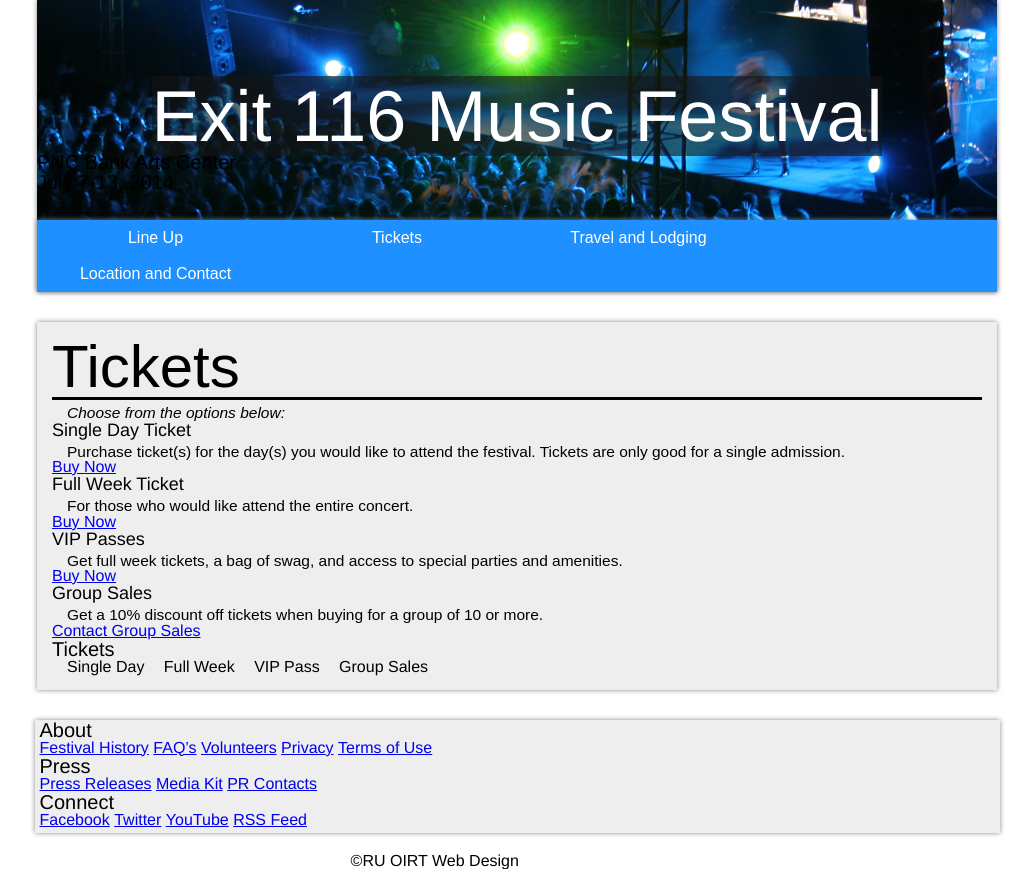
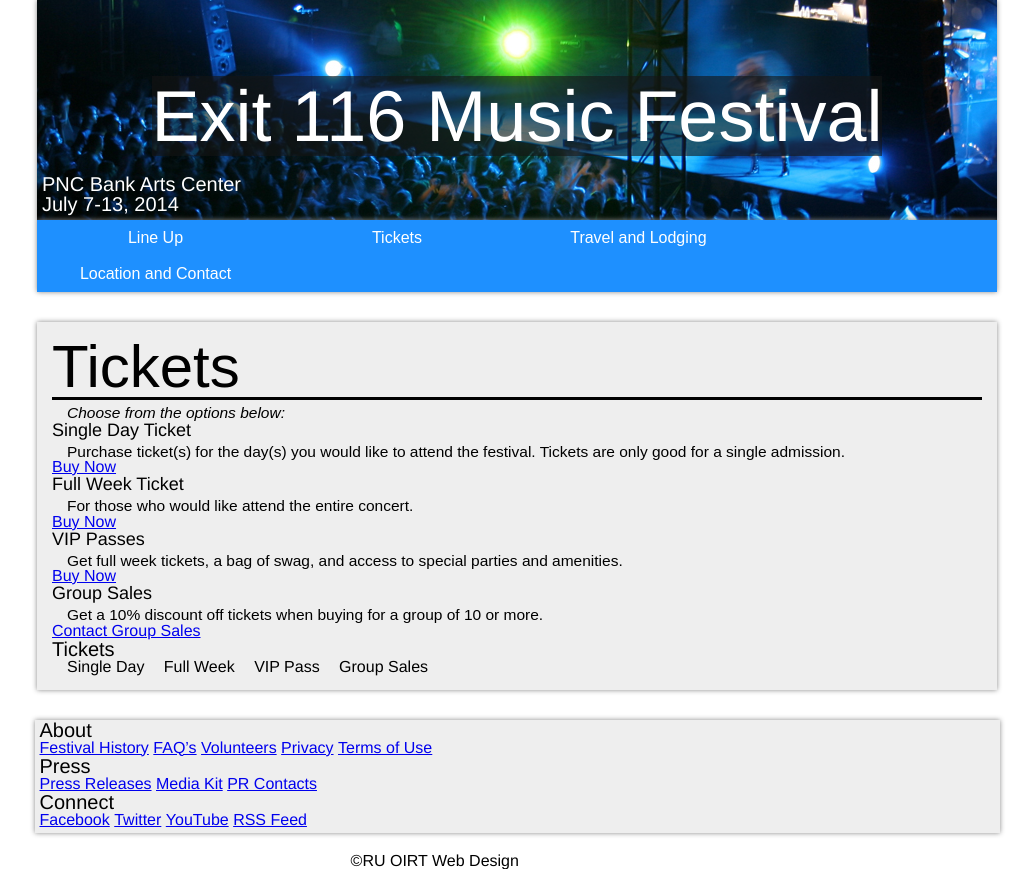
Before and after one commit to RobertoECruz/exit-116-website, a plain HTML site: page tickets.html in a window 1280 px wide. Shown: the whole page, without its empty margins (123-1157 px from the left). Drawn offline with Linux system fonts and the light colour scheme.

Commit message:
Fix pnc colors

```diff
--- a/tickets.html
+++ b/tickets.html
@@ -15,8 +15,11 @@
 		  <div class="container">
         <div id="first_banner">
 			    <h1 id="moma_bear"><a href="index.html">Exit 116 Music Festival</a></h1>
-			<h2>PNC Bank Arts Center</h2>
-			<h2>July 7-13, 2014</h2>
+          <div id="PNC">
+            <h2>PNC Bank Arts Center</h2>
+            <h2>July 7-13, 2014</h2>
+          </div>
+    </div>
 			</div> <!--close #first_banner--!>
 			<div id="contact">
       <nav class="container">
```
Also changed, not shown: lineup.html (+4 -2 lines), location-contact.html (+4 -2 lines), travel.html (+2 -0 lines).
